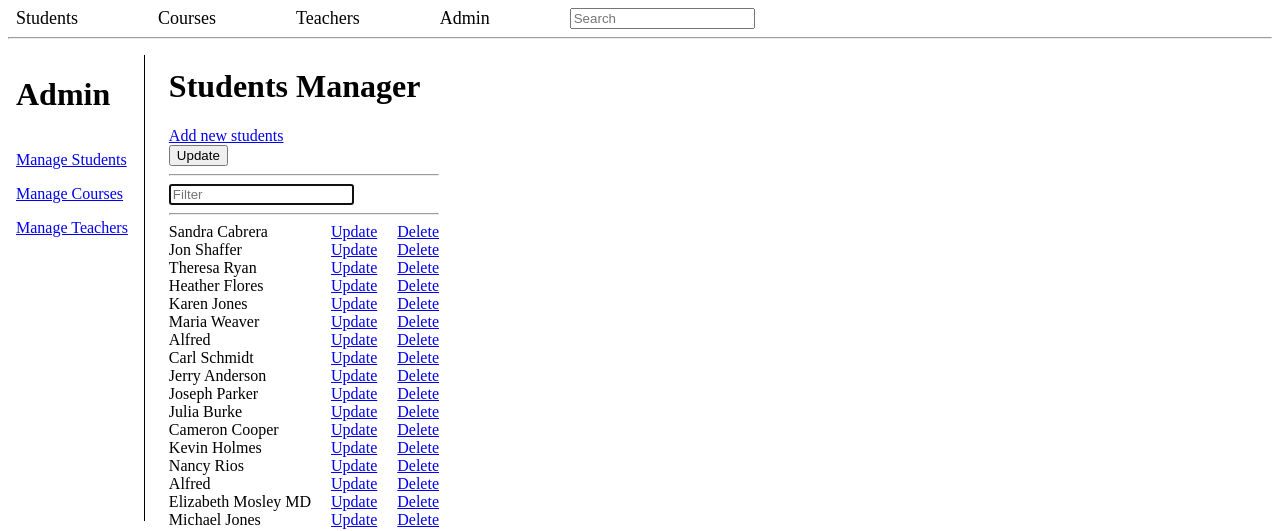
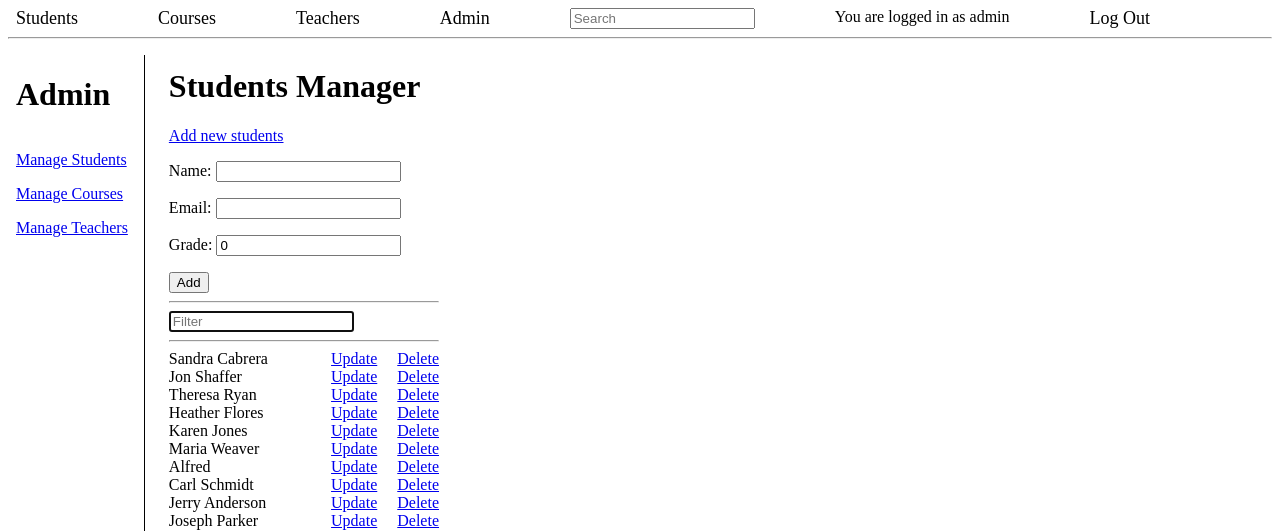
Before and after one commit to 7732-fs/students-django-tal, a Django app: page /students/admin in a window 1280 px wide. Shown: the top 531 px of the page. Run offline with Django 4.2, Linux system fonts and the light colour scheme; a user stored in the database is signed in; data comes from the database, SQL or seed files in the repository.

Commit message:
auto add form

```diff
--- a/students2/templates/admin.html
+++ b/students2/templates/admin.html
@@ -5,7 +5,7 @@
      <div class="admin">
           <h1>{{obj_name.capitalize}} Manager</h1>
           <a href="/{{obj_name}}/add">Add new {{obj_name}}</a>
-          {% include "update.html" %}
+          {% include "add.html" %}
           <hr>
           <input type="text" placeholder="Filter" id='filter' autofocus>
           <hr>
--- a/students2/templates/navbar-main.html
+++ b/students2/templates/navbar-main.html
@@ -4,5 +4,7 @@
      <a href="/teachers">Teachers</a>
      <a href="/students/admin">Admin</a>
      <input type="text" placeholder="Search">
+     You are logged in as {{ user }}
+     <a href="/logout">Log Out</a>
 </div>
 <hr>
--- a/students2/urls.py
+++ b/students2/urls.py
@@ -5,6 +5,7 @@ from . import views
 urlpatterns=[
     path('', views.home, name='home'),
     path('login', views.my_login, name='my_login'),
+    path('logout', views.logmeout, name='logout'),
     path('admin/', admin.site.urls),
     path('users', views.show_users, name='show_users'),
     path('register', views.register, name='register'),
--- a/students2/views.py
+++ b/students2/views.py
@@ -1,6 +1,6 @@
 from django.shortcuts import render, redirect, HttpResponse
 from students2.models import Course, Student, Teacher
-from django.contrib.auth import login, authenticate
+from django.contrib.auth import login, authenticate, logout
 from django.contrib.auth.models import User, Permission
 from django.contrib.auth.decorators import login_required, permission_required
 from django.core.exceptions import PermissionDenied
@@ -10,6 +10,12 @@ from django.apps import apps
 
 # Create your views here.
 
+form_dict={
+    "students":StudentForm,
+    "courses":CourseForm,
+    "teachers":TeacherForm
+}
+
 def my_login(request):
     if request.method == 'POST':
         username = request.POST['username']
@@ -17,17 +23,22 @@ def my_login(request):
         user = authenticate(request, username=username, password=password)
         if user is not None:
             login(request, user)
-            return redirect('home')
+            return redirect(request.path)
         else:
             raise PermissionDenied()
     return render(request, 'login.html')
 
 
 def home(request):
-    user = User.objects.get(username=request.user.username)
+    try:
+        user = User.objects.get(username=request.user.username)
+    except:
+        user="Anonymous User"
     return render(request, 'home.html', {user: user})
 
-
+def logmeout(request):
+    logout(request)
+    return redirect('home')
 
 @login_required
 @permission_required('students2.view_student')
@@ -39,7 +50,8 @@ def show_users(request):
 @login_required
 @permission_required('students2.students_admin')
 def admin(request, obj="students"):
-    return render(request, "admin.html", {"objects": apps.get_model(model_name=obj[:-1].capitalize(), app_label="students2").objects.all(), "obj_name": obj})
+    add_form=form_dict[obj]()
+    return render(request, "admin.html", {"objects": apps.get_model(model_name=obj[:-1].capitalize(), app_label="students2").objects.all(), "obj_name": obj, "form":add_form})
 
 
 def register(request):
@@ -49,11 +61,7 @@ def register(request):
     course.students.add(student)
     return HttpResponse(student.id)
 
-form_dict={
-    "students":StudentForm,
-    "courses":CourseForm,
-    "teachers":TeacherForm
-}
+
 
 @login_required
 @permission_required('students2.students_admin')
```
